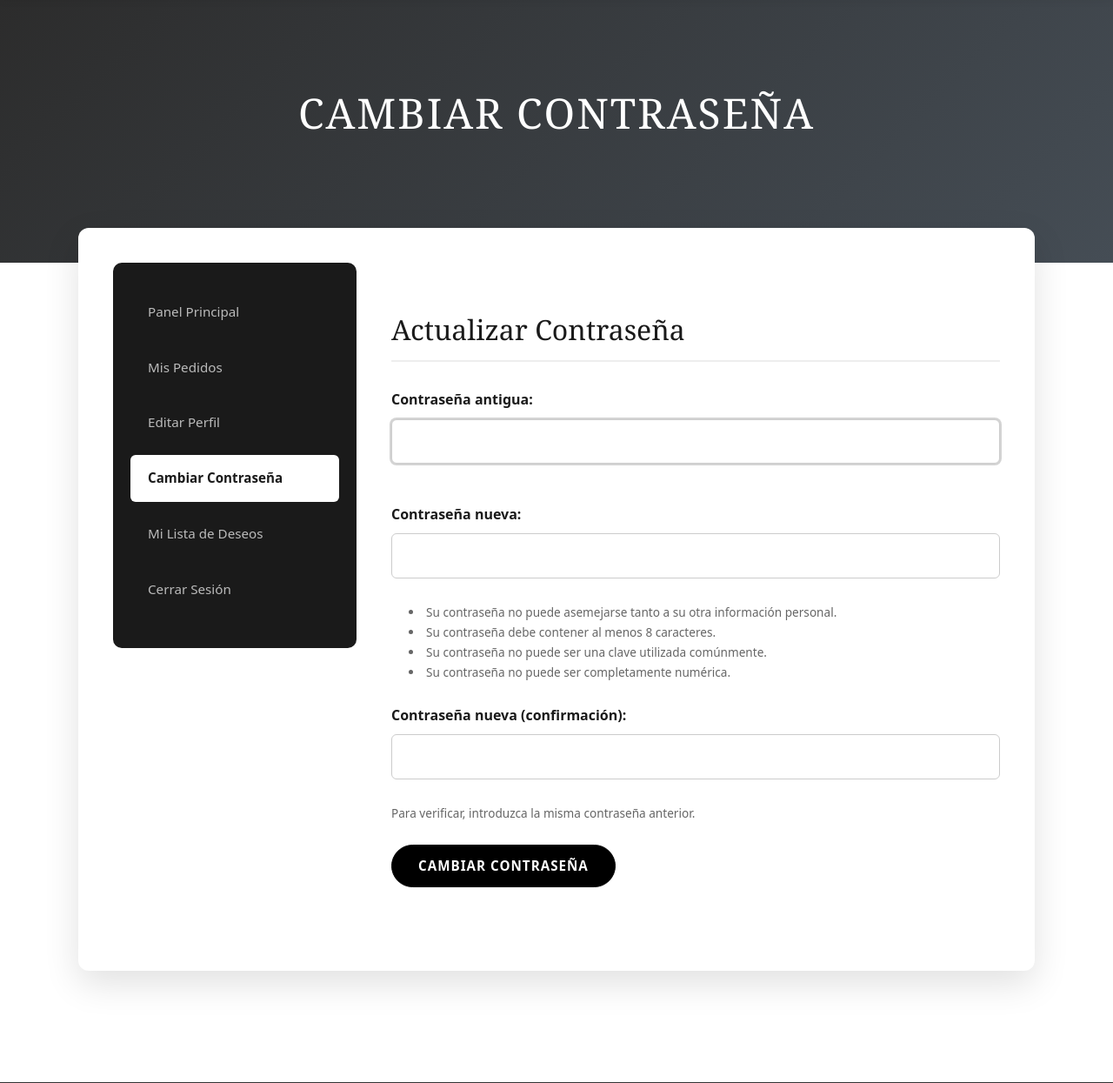
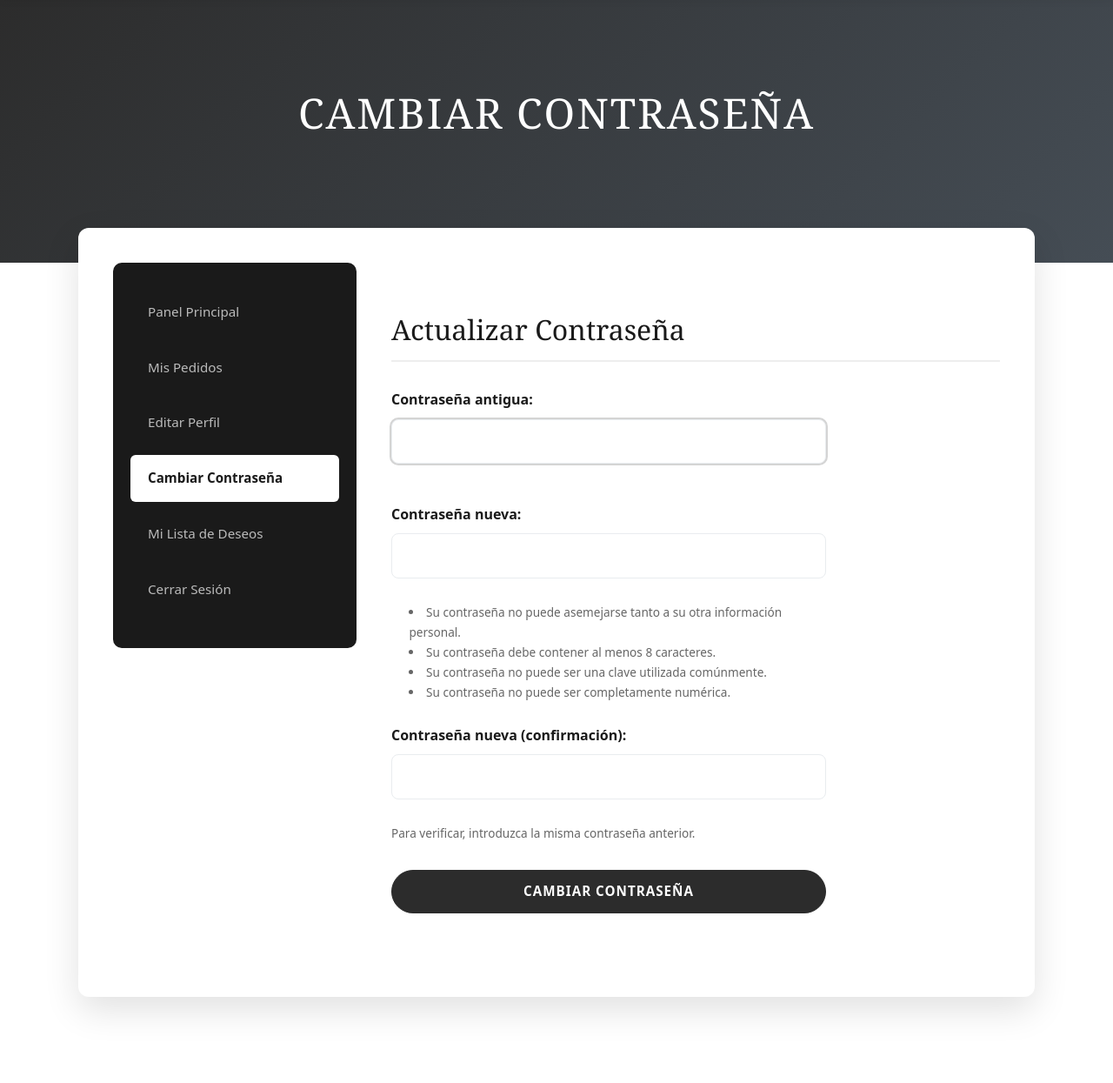
Before and after one commit to sergiorhvenetor/Alternissi, a Django app: page /cuenta/cambiar-password/ in a window 1280 px wide. Shown: the part 180-1425 px from the top of the page at 87% size. Run offline with Django 5.2, Linux system fonts and the light colour scheme; the visitor is signed in with stand-in values (Sample User, id 1); data comes from the database, SQL or seed files in the repository; data that the repository does not hold is empty.

Commit message:
Fix aesthetic issues with buttons and forms in the account panel
- Updated `_account_styles.html` to use global monochrome CSS variables.
- Fixed button hover logic to be consistent with the rest of the site (transitioning from gray to black).
- Standardized button padding, font-weight, and border-radius in the account panel.
- Added a `.form-actions` utility class for consistent button layout and spacing.
- Implemented a `max-width: 500px` for account forms to match login/register layout.
- Updated templates (`password_change_form.html`, `editar_perfil.html`, `password_change_done.html`, `detalle_pedido.html`) to use the new styles and layout.

Co-authored-by: sergiorhvenetor <118022314+sergiorhvenetor@users.noreply.github.com>

```diff
--- a/post/templates/post/auth/password_change_done.html
+++ b/post/templates/post/auth/password_change_done.html
@@ -25,11 +25,11 @@
                 <h2>¡Éxito!</h2>
                 <p>Tu contraseña ha sido cambiada exitosamente.</p>
             </div>
-            <p>
-                <a href="{% url 'tienda:cuenta_dashboard' %}" class="btn btn-primary">
+            <div class="form-actions">
+                <a href="{% url 'tienda:cuenta_dashboard' %}" class="btn btn-primary w-100">
                     Volver al Panel de Cuenta
                 </a>
-            </p>
+            </div>
         </main>
     </div>
 </div>
--- a/post/templates/post/auth/password_change_form.html
+++ b/post/templates/post/auth/password_change_form.html
@@ -50,7 +50,9 @@
                     </div>
                 {% endfor %}
 
-                <button type="submit" class="btn btn-primary">Cambiar Contraseña</button>
+                <div class="form-actions">
+                    <button type="submit" class="btn btn-primary w-100">Cambiar Contraseña</button>
+                </div>
             </form>
         </main>
     </div>
--- a/post/templates/post/cuenta/_account_styles.html
+++ b/post/templates/post/cuenta/_account_styles.html
@@ -96,6 +96,10 @@
 }
 
 /* --- Forms --- */
+.profile-form {
+    max-width: 500px;
+}
+
 .form-group {
     margin-bottom: 25px;
 }
@@ -110,8 +114,8 @@
 .form-group input,
 .form-group select,
 .form-group textarea {
-    border: 1px solid #cccccc !important;
-    border-radius: 6px !important;
+    border: 1px solid var(--color-medium-gray) !important;
+    border-radius: 8px !important;
     padding: 12px 15px !important;
 }
 
@@ -123,23 +127,48 @@
 }
 
 /* --- Buttons --- */
+.form-actions {
+    margin-top: 30px;
+    display: flex;
+    gap: 20px;
+}
+
 .btn-primary {
-    background-color: #000000 !important;
-    border-color: #000000 !important;
-    color: #ffffff !important;
-    padding: 12px 30px !important;
+    background-color: var(--color-accent) !important;
+    border-color: var(--color-accent) !important;
+    color: var(--color-white) !important;
+    padding: 0.8rem 2rem !important;
     border-radius: 50px !important;
-    font-weight: 700 !important;
+    font-weight: 600 !important;
     text-transform: uppercase !important;
     letter-spacing: 1px !important;
-    transition: all 0.3s ease !important;
+    transition: var(--transition-medium) !important;
 }
 
 .btn-primary:hover {
-    background-color: #333333 !important;
-    border-color: #333333 !important;
+    background-color: var(--color-accent-hover) !important;
+    border-color: var(--color-accent-hover) !important;
     transform: translateY(-2px);
-    box-shadow: 0 5px 15px rgba(0,0,0,0.2);
+    box-shadow: var(--box-shadow-md);
+}
+
+.btn-secondary {
+    background-color: var(--color-dark-gray) !important;
+    border-color: var(--color-dark-gray) !important;
+    color: var(--color-white) !important;
+    padding: 0.8rem 2rem !important;
+    border-radius: 50px !important;
+    font-weight: 600 !important;
+    text-transform: uppercase !important;
+    letter-spacing: 1px !important;
+    transition: var(--transition-medium) !important;
+}
+
+.btn-secondary:hover {
+    background-color: var(--color-black) !important;
+    border-color: var(--color-black) !important;
+    transform: translateY(-2px);
+    box-shadow: var(--box-shadow-md);
 }
 
 /* --- Welcome Box --- */
--- a/post/templates/post/cuenta/detalle_pedido.html
+++ b/post/templates/post/cuenta/detalle_pedido.html
@@ -119,7 +119,7 @@
                     </div>
                 </div>
 
-                <div class="action-buttons">
+                <div class="form-actions">
                     <a href="{% url 'tienda:lista_pedidos_cliente' %}" class="btn btn-secondary">
                         Volver a Mis Pedidos
                     </a>
--- a/post/templates/post/cuenta/editar_perfil.html
+++ b/post/templates/post/cuenta/editar_perfil.html
@@ -101,7 +101,9 @@
                     <label for="{{ form.acepta_marketing.id_for_label }}" style="margin-bottom: 0;">{{ form.acepta_marketing.label }}</label>
                 </div>
 
-                <button type="submit" class="btn btn-primary">Guardar Cambios</button>
+                <div class="form-actions">
+                    <button type="submit" class="btn btn-primary w-100">Guardar Cambios</button>
+                </div>
             </form>
         </main>
     </div>
```
Also changed, not shown: db.sqlite3 (added), 1 other file.
